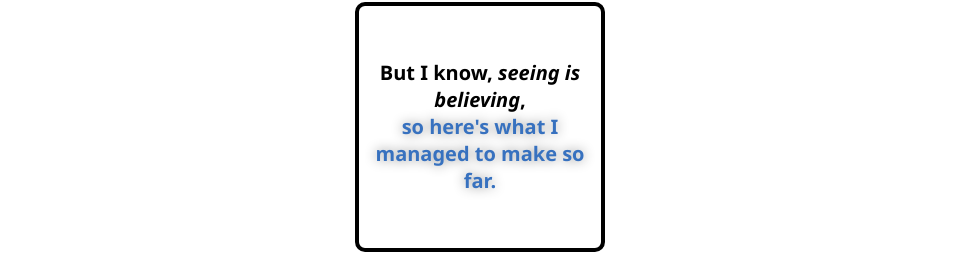
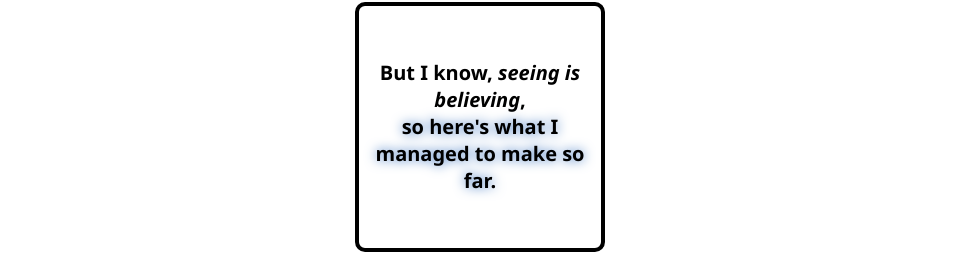
Before and after one commit to filippo-floramo/personal-site, a React (Create React App) app: page /Skills in a window 1280 px wide. Shown: the part 904-1158 px from the top of the page, without its empty margins (160-1119 px from the left). Built offline with nearby package versions, Linux system fonts and the light colour scheme.

Commit message:
fixed shadow animation

```diff
--- a/src/components/Skills/SkillsPortfolio/_skills-portfolio.scss
+++ b/src/components/Skills/SkillsPortfolio/_skills-portfolio.scss
@@ -16,13 +16,13 @@
    font-weight: 700;
 
    .portfolio--link {
-      color:  #3771bf;
+      color:  black;
       text-decoration: none;
 
       animation: shadow  1s infinite alternate;
 
       &:hover {
-         text-shadow: ( 3px 3px 5px #00000046);
+         text-shadow: ( 3px 3px 5px #3771bf);
          transition-duration: 0.5s;
       }
    }
@@ -30,10 +30,10 @@
 
 @keyframes shadow {
    0% {
-      filter: drop-shadow( 3px 3px 5px #00000070);
+      filter: drop-shadow( 3px 3px 5px #3771bf);
    }
 
    100% {
-      filter: drop-shadow( 0 0 6px #00000070);
+      filter: drop-shadow( 0 0 6px #3771bf);
    }
 }
```
